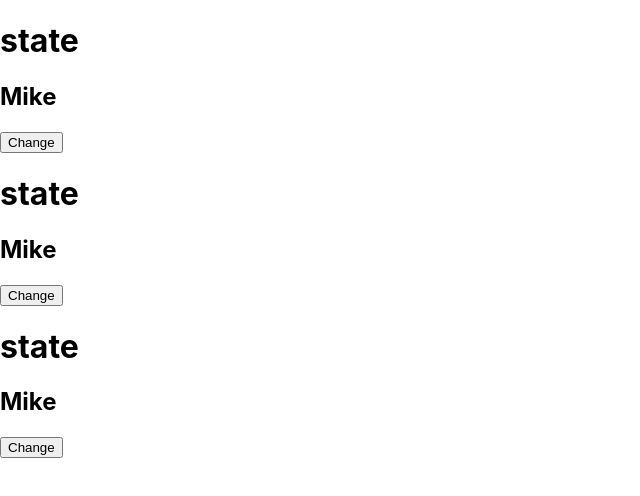
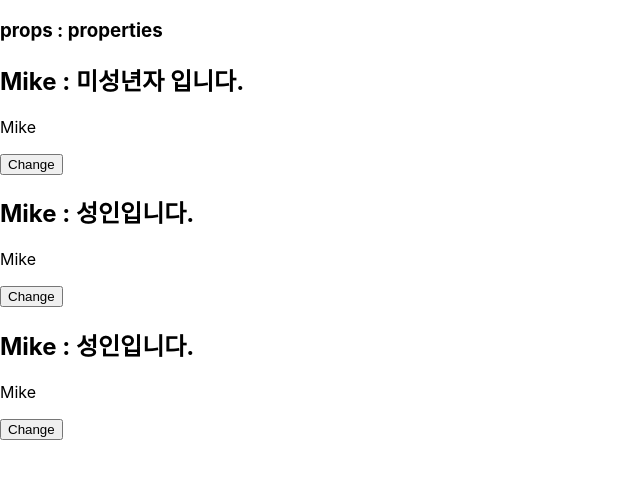
Before and after one commit to choiinho97/react_study, a React (Create React App) app: page / in a window 1280 px wide. Shown: the top 496 px of the page, without its empty margins (0-640 px from the left). Built offline with nearby package versions, Linux system fonts and the light colour scheme.

Commit message:
props 받기

```diff
--- a/src/App.js
+++ b/src/App.js
@@ -3,10 +3,10 @@
 function App() {
   return (
     <div className="App">
-      {/* state는 각 컴포넌트 별로 관리가 됨 */}
-      <Hello />
-      <Hello />
-      <Hello />
+      <h3>props : properties</h3>
+      <Hello age={10} />
+      <Hello age={20} />
+      <Hello age={30} />
     </div>
   );
 }
--- a/src/component/Hello.js
+++ b/src/component/Hello.js
@@ -1,20 +1,21 @@
 import { useState } from "react";
+import Username from "./Username"
 
-const Hello = () => {
-  // let name = "Mike"
+const Hello = ({age}) => {
+  console.log({age})
   const [name, setName] = useState("Mike");
+  const msg = age>19? "성인입니다." : "미성년자 입니다."
+
   function changeName() {
     const newName = name === "Mike" ? "Jane" : "Mike";
-    // document.getElementById("name").innerText = name;
     setName(newName)
-    console.log(name);
   }
 
 
   return (
     <div>
-      <h1>state</h1>
-      <h2 id="name">{name}</h2>
+      <h2 id="name">{name} : {msg}</h2>
+      <Username name={name}/>
       <button onClick={changeName}>Change</button>
 
     </div>
--- /dev/null
+++ b/src/component/Username.js
@@ -0,0 +1,5 @@
+export default function Username({name}) {
+    return (
+      <p>{name}</p>
+    )
+}
```
